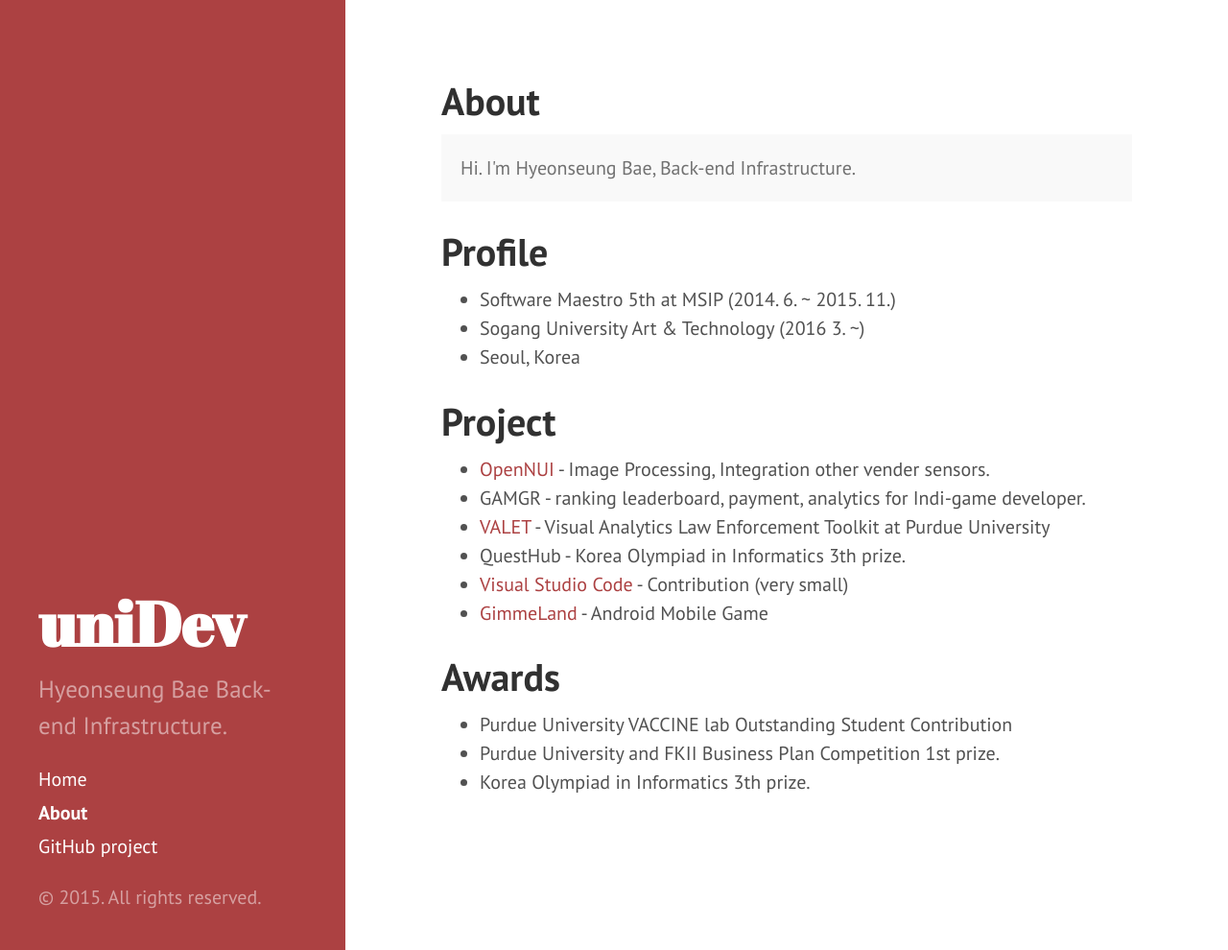
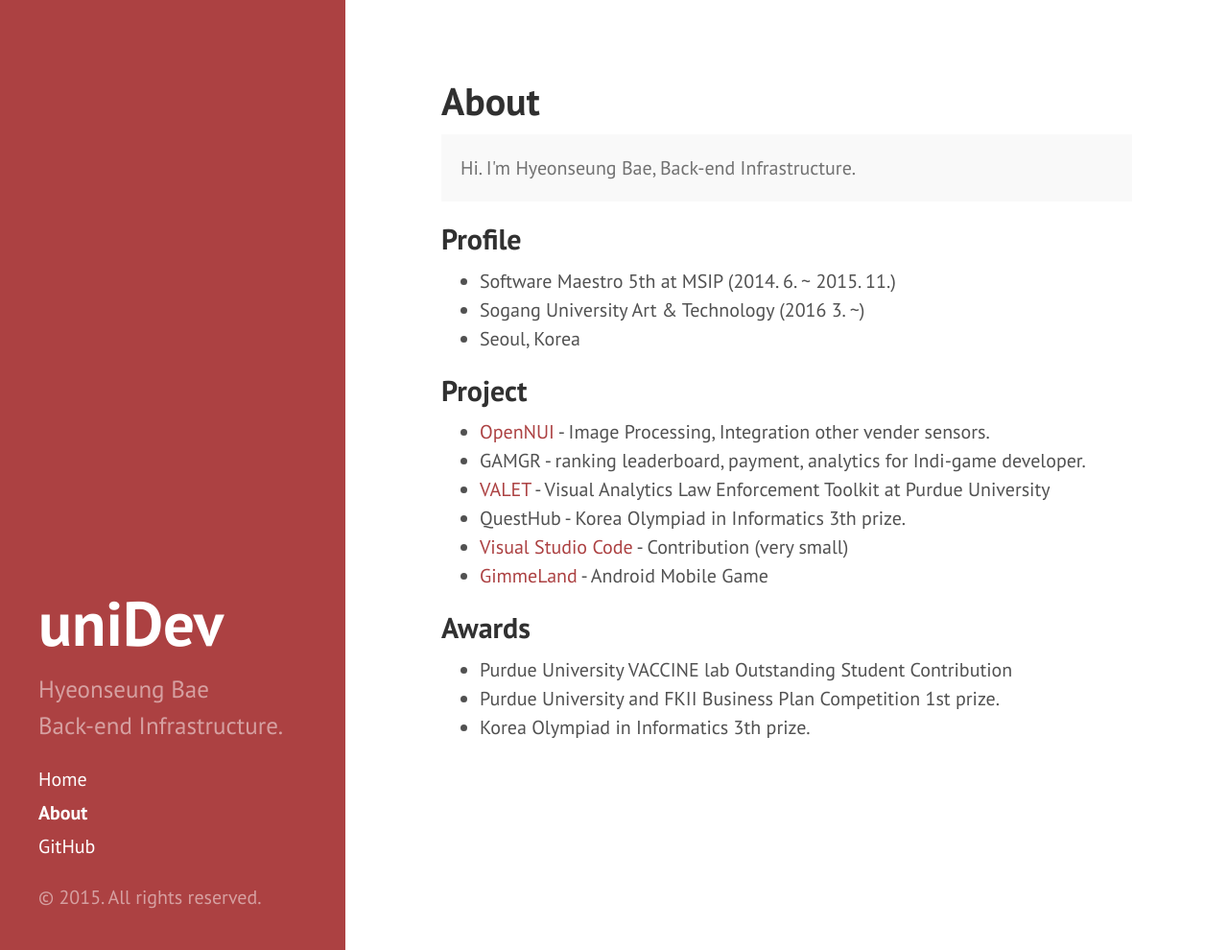
Before and after one commit to bae-unidev/bae-unidev.github.io, a Jekyll site: the page built from about.md, in a window 1280 px wide and 990 px high. Shown: the whole window at 96% size. Built offline with Jekyll 4.4.1, drawn with Linux system fonts in a browser that asks for light colours.

```diff
--- a/_config.yml
+++ b/_config.yml
@@ -10,7 +10,7 @@ relative_permalinks: true
 title:            uniDev
 tagline:          "uniDev's blog"
 description: >
-  Hyeonseung Bae
+  Hyeonseung Bae<br/>
   Back-end Infrastructure.
 url:              http://bae-unidev.github.io
 baseurl:          /
--- a/_includes/sidebar.html
+++ b/_includes/sidebar.html
@@ -26,7 +26,7 @@
         {% endif %}
       {% endfor %}
 
-      <a class="sidebar-nav-item" href="{{ site.github.repo }}">GitHub project</a>
+      <a class="sidebar-nav-item" href="{{ site.github.repo }}">GitHub</a>
     </nav>
 
     <p>&copy; {{ site.time | date: '%Y' }}. All rights reserved.</p>
--- a/_layouts/post.html
+++ b/_layouts/post.html
@@ -11,7 +11,7 @@ layout: default
 <div class="related">
   <h2>Related Posts</h2>
   <ul class="related-posts">
-    {% for post in site.related_posts limit:3 %}
+    {% for post in site.related_posts limit:1 %}
       <li>
         <h3>
           <a href="{{ post.url }}">
--- a/about.md
+++ b/about.md
@@ -7,13 +7,13 @@ title: About
   Hi. I'm Hyeonseung Bae, Back-end Infrastructure.
 </p>
 
-# Profile
+## Profile
 
 * Software Maestro 5th at MSIP (2014. 6. ~ 2015. 11.)
 * Sogang University Art & Technology (2016 3. ~)
 * Seoul, Korea
 
-# Project
+## Project
 * [OpenNUI](opennui.org) - Image Processing, Integration other vender sensors.
 * GAMGR - ranking leaderboard, payment, analytics for Indi-game developer.
 * [VALET](http://valet.devsusu.info) - Visual Analytics Law Enforcement Toolkit at Purdue University
@@ -21,7 +21,7 @@ title: About
 * [Visual Studio Code](http://github.com/Microsoft/vscode) - Contribution (very small)
 * [GimmeLand](https://play.google.com/store/apps/details?id=com.BeYo.GimmeLandV2&hl=ko) - Android Mobile Game
 
-# Awards
+## Awards
 * Purdue University VACCINE lab Outstanding Student Contribution
 * Purdue University and FKII Business Plan Competition 1st prize.
 * Korea Olympiad in Informatics 3th prize.
--- a/public/css/hyde.css
+++ b/public/css/hyde.css
@@ -79,7 +79,6 @@ html {
 .sidebar-about h1 {
   color: #fff;
   margin-top: 0;
-  font-family: "Abril Fatface", serif;
   font-size: 3.25rem;
 }
 
```
